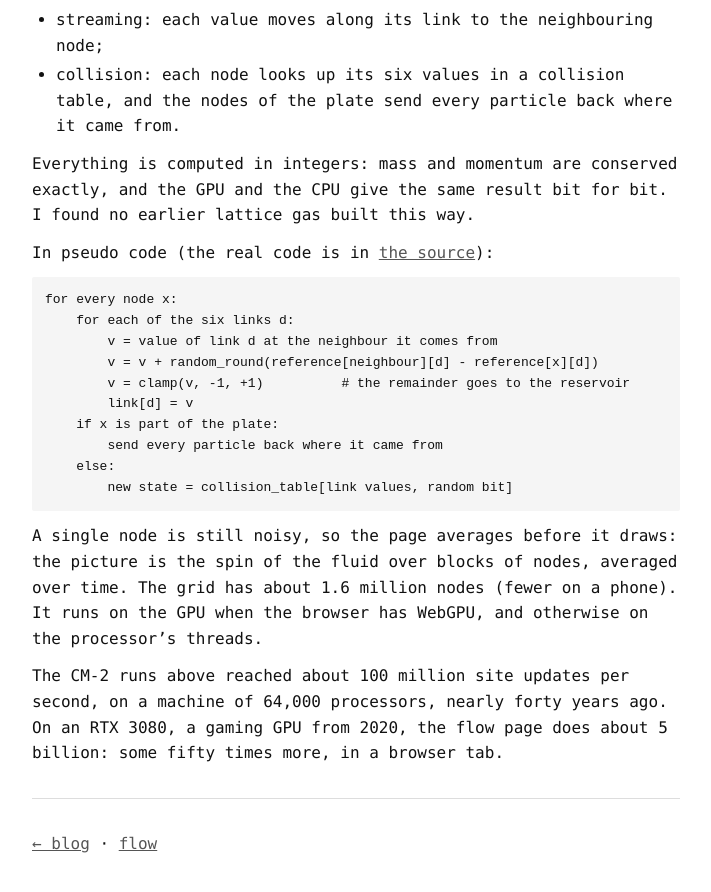
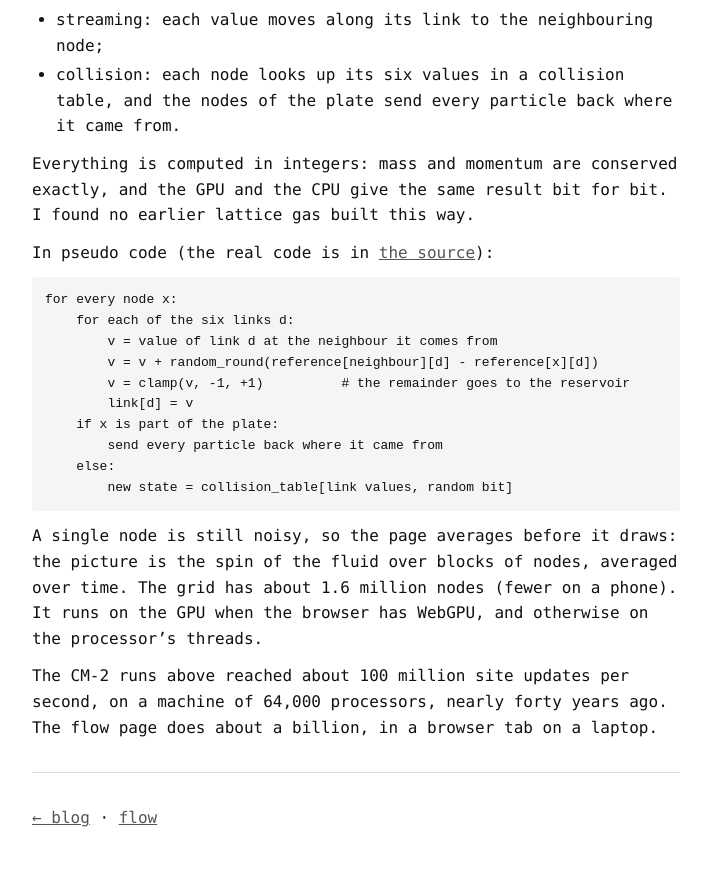
Before and after one commit to idle-intelligence/trucs.ai, a Jekyll site: the page built from blog/cellular-automata.md, in a window 1280 px wide and 900 px high, scrolled down 4123 px. Shown: the top 892 px of the window, without its empty margins (284-995 px from the left). Built offline with Jekyll 4.4.1, drawn with Linux system fonts in a browser that asks for light colours.

Commit message:
blog: a billion on a laptop

```diff
--- a/blog/cellular-automata.md
+++ b/blog/cellular-automata.md
@@ -78,7 +78,7 @@ for every node x:
 
 A single node is still noisy, so the page averages before it draws: the picture is the spin of the fluid over blocks of nodes, averaged over time. The grid has about 1.6 million nodes (fewer on a phone). It runs on the GPU when the browser has WebGPU, and otherwise on the processor's threads.
 
-The CM-2 runs above reached about 100 million site updates per second, on a machine of 64,000 processors, nearly forty years ago. On an RTX 3080, a gaming GPU from 2020, the flow page does about 5 billion: some fifty times more, in a browser tab.
+The CM-2 runs above reached about 100 million site updates per second, on a machine of 64,000 processors, nearly forty years ago. The flow page does about a billion, in a browser tab on a laptop.
 
 ---
 
```
